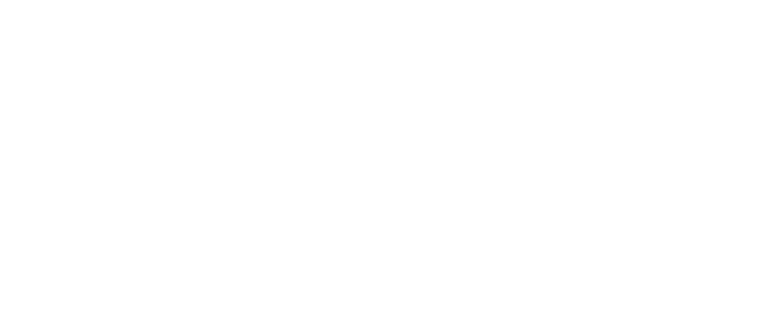
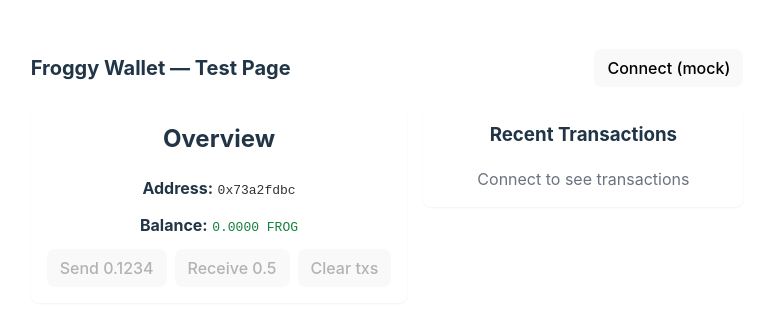
Before and after one commit to kvietelaitis/froggywallet, a React app in the folder frontend/: page /home in a window 1280 px wide. Before the commit this address had no page. Shown: the part 224-536 px from the top of the page, without its empty margins (253-1013 px from the left). Built offline with nearby package versions, Linux system fonts and the light colour scheme; the HTML template or start-up script is replaced by a standard one.

Commit message:
Added login/register functionality

```diff
--- a/frontend/src/App.tsx
+++ b/frontend/src/App.tsx
@@ -1,12 +1,16 @@
 import './App.css'
 import { BrowserRouter, Route, Routes } from 'react-router-dom'
 import LoginPage from './pages/LoginPage'
+import RegisterPage from './pages/RegisterPage'
+import HomePage from './pages/HomePage'
 
 function App() {
   return (
     <BrowserRouter>
       <Routes>
         <Route path="/" element={<LoginPage />} />
+        <Route path="/register" element={<RegisterPage />} />
+        <Route path="/home" element={<HomePage />} />
       </Routes>
     </BrowserRouter>
   )
--- /dev/null
+++ b/frontend/src/pages/HomePage.tsx
@@ -0,0 +1,160 @@
+import React, { useEffect, useState } from "react";
+
+type Tx = {
+    id: string;
+    type: "sent" | "received";
+    amount: number;
+    time: string;
+    note?: string;
+};
+
+const fmt = (n: number) => n.toFixed(4);
+
+const HomePage: React.FC = () => {
+    const [connected, setConnected] = useState(false);
+    const [balance, setBalance] = useState(0);
+    const [address, setAddress] = useState<string | null>(null);
+    const [txs, setTxs] = useState<Tx[]>([]);
+
+    // small helper to create a mock address
+    useEffect(() => {
+        if (!address) {
+            const mock = `0x${Math.random().toString(16).slice(2, 10)}`;
+            setAddress(mock);
+        }
+    }, [address]);
+
+    const connectWallet = () => {
+        setConnected(true);
+        // set a mock balance on connect
+        setBalance(12.3456);
+        setTxs([
+            {
+                id: `${Date.now()}-1`,
+                type: "received",
+                amount: 5,
+                time: new Date().toISOString(),
+                note: "Airdrop",
+            },
+        ]);
+    };
+
+    const disconnect = () => {
+        setConnected(false);
+        setBalance(0);
+        setTxs([]);
+    };
+
+    const sendTestTx = (amount = 0.1234) => {
+        if (!connected) return;
+        const tx: Tx = {
+            id: `${Date.now()}-${Math.random().toString(36).slice(2, 8)}`,
+            type: "sent",
+            amount,
+            time: new Date().toISOString(),
+            note: "Test payment",
+        };
+        setTxs((s) => [tx, ...s]);
+        setBalance((b) => Math.max(0, b - amount));
+    };
+
+    const receiveTestTx = (amount = 0.5) => {
+        if (!connected) return;
+        const tx: Tx = {
+            id: `${Date.now()}-${Math.random().toString(36).slice(2, 8)}`,
+            type: "received",
+            amount,
+            time: new Date().toISOString(),
+            note: "Test receive",
+        };
+        setTxs((s) => [tx, ...s]);
+        setBalance((b) => b + amount);
+    };
+
+    return (
+        <div style={{ fontFamily: "Inter, system-ui, sans-serif", padding: 24 }}>
+            <header style={{ display: "flex", justifyContent: "space-between", alignItems: "center", marginBottom: 18 }}>
+                <h1 style={{ margin: 0, fontSize: 20 }}>Froggy Wallet — Test Page</h1>
+                <div>
+                    {connected ? (
+                        <button onClick={disconnect} style={{ padding: "8px 12px" }}>
+                            Disconnect
+                        </button>
+                    ) : (
+                        <button onClick={connectWallet} style={{ padding: "8px 12px" }}>
+                            Connect (mock)
+                        </button>
+                    )}
+                </div>
+            </header>
+
+            <section style={{ display: "grid", gridTemplateColumns: "1fr 320px", gap: 16, alignItems: "start" }}>
+                <main style={{ background: "#fff", padding: 16, borderRadius: 8, boxShadow: "0 1px 2px rgba(0,0,0,0.05)" }}>
+                    <h2 style={{ marginTop: 0 }}>Overview</h2>
+                    <div style={{ marginBottom: 12 }}>
+                        <strong>Address:</strong>{" "}
+                        <span style={{ fontFamily: "monospace", color: "#333" }}>{address ?? "—"}</span>
+                    </div>
+                    <div style={{ marginBottom: 12 }}>
+                        <strong>Balance:</strong>{" "}
+                        <span style={{ fontFamily: "monospace", color: "#15803d" }}>{fmt(balance)} FROG</span>
+                    </div>
+
+                    <div style={{ display: "flex", gap: 8 }}>
+                        <button onClick={() => sendTestTx()} disabled={!connected} style={{ padding: "8px 12px" }}>
+                            Send 0.1234
+                        </button>
+                        <button onClick={() => receiveTestTx()} disabled={!connected} style={{ padding: "8px 12px" }}>
+                            Receive 0.5
+                        </button>
+                        <button
+                            onClick={() => {
+                                setTxs([]);
+                            }}
+                            disabled={!connected}
+                            style={{ padding: "8px 12px" }}
+                        >
+                            Clear txs
+                        </button>
+                    </div>
+                </main>
+
+                <aside style={{ background: "#fff", padding: 16, borderRadius: 8, boxShadow: "0 1px 2px rgba(0,0,0,0.05)" }}>
+                    <h3 style={{ marginTop: 0 }}>Recent Transactions</h3>
+                    {!connected ? (
+                        <div style={{ color: "#6b7280" }}>Connect to see transactions</div>
+                    ) : txs.length === 0 ? (
+                        <div style={{ color: "#6b7280" }}>No transactions yet — try sending a test payment.</div>
+                    ) : (
+                        <ul style={{ listStyle: "none", padding: 0, margin: 0 }}>
+                            {txs.map((t) => (
+                                <li
+                                    key={t.id}
+                                    style={{
+                                        padding: "8px 0",
+                                        borderBottom: "1px solid #f3f4f6",
+                                        display: "flex",
+                                        justifyContent: "space-between",
+                                        gap: 8,
+                                        alignItems: "center",
+                                    }}
+                                >
+                                    <div>
+                                        <div style={{ fontSize: 13, color: t.type === "received" ? "#065f46" : "#7f1d1d" }}>
+                                            {t.type === "received" ? "Received" : "Sent"} {fmt(t.amount)} FROG
+                                        </div>
+                                        <div style={{ fontSize: 12, color: "#6b7280" }}>{new Date(t.time).toLocaleString()}</div>
+                                        {t.note && <div style={{ fontSize: 12, color: "#374151" }}>{t.note}</div>}
+                                    </div>
+                                    <div style={{ fontFamily: "monospace", fontSize: 12 }}>{t.id.slice(-6)}</div>
+                                </li>
+                            ))}
+                        </ul>
+                    )}
+                </aside>
+            </section>
+        </div>
+    );
+};
+
+export default HomePage;
--- a/frontend/src/pages/LoginPage.tsx
+++ b/frontend/src/pages/LoginPage.tsx
@@ -27,7 +27,7 @@
       if (response.ok) {
         // Store user data (consider using localStorage or context)
         localStorage.setItem('user', JSON.stringify(data.data));
-        navigate('/'); // Redirect to home
+        navigate('/home'); // Redirect to home
       } else {
         setError(data.message || 'Login failed');
       }
@@ -70,6 +70,8 @@
         >
           {loading ? 'Logging in...' : 'Login'}
         </button>
+
+        <a href="/register" style={{ marginLeft: '15px' }}>Register</a>
       </form>
     </div>
   );
--- /dev/null
+++ b/frontend/src/pages/RegisterPage.tsx
@@ -0,0 +1,46 @@
+import React, { useState } from 'react'
+import { useNavigate } from 'react-router-dom'
+
+export default function RegisterPage() {
+  const [vardas, setVardas] = useState('')
+  const [pavarde, setPavarde] = useState('')
+  const [el_pastas, setEmail] = useState('')
+  const [slaptazodis, setPassword] = useState('')
+  const [vartotojo_vardas, setVartotojoVardas] = useState('')
+  const [error, setError] = useState('')
+  const navigate = useNavigate()
+
+  const handleSubmit = async (e: React.FormEvent) => {
+    e.preventDefault()
+    setError('')
+
+    const res = await fetch('/api/register', {
+      method: 'POST',
+      headers: { 'Content-Type': 'application/json' },
+      body: JSON.stringify({ vardas, pavarde, el_pastas, slaptazodis, vartotojo_vardas }),
+    })
+
+    const data = await res.json()
+    if (res.ok) {
+      // registration successful -> redirect to login or auto-login
+      navigate('/')
+    } else {
+      setError(data.error || data.message || 'Registration failed')
+    }
+  }
+
+  return (
+    <div style={{ maxWidth: 420, margin: '40px auto' }}>
+      <h1>Register</h1>
+      <form onSubmit={handleSubmit}>
+        <input value={vartotojo_vardas} onChange={e=>setVartotojoVardas(e.target.value)} placeholder="Vartotojo Vardas" required />
+        <input value={vardas} onChange={e=>setVardas(e.target.value)} placeholder="Vardas" required />
+        <input value={pavarde} onChange={e=>setPavarde(e.target.value)} placeholder="Pavarde" required />
+        <input value={el_pastas} onChange={e=>setEmail(e.target.value)} placeholder="Email" type="email" required />
+        <input value={slaptazodis} onChange={e=>setPassword(e.target.value)} placeholder="Password" type="password" required />
+        {error && <div style={{ color: 'red' }}>{error}</div>}
+        <button type="submit">Register</button>
+      </form>
+    </div>
+  )
+}
```
Also changed, not shown: 2 other files (tests, documents, lock files or other folders).
